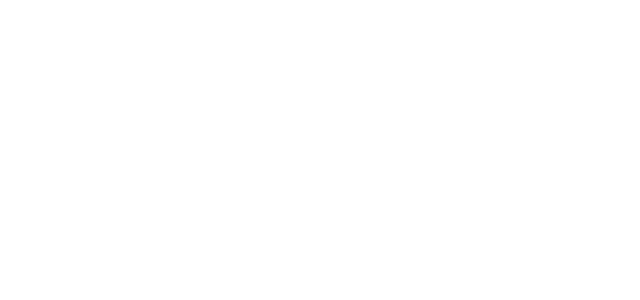
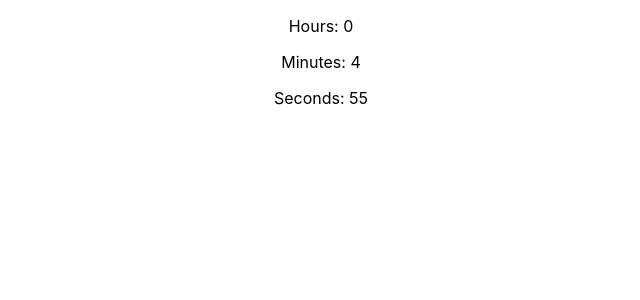
Before and after one commit to jabwashi2/noodle-timer, a React (Create React App) app: page / in a window 1280 px wide. Shown: the top 300 px of the page, without its empty margins (319-959 px from the left). Built offline with nearby package versions, Linux system fonts and the light colour scheme.

Commit message:
basic timer finished

```diff
--- a/src/Timer.js
+++ b/src/Timer.js
@@ -22,14 +22,6 @@
 
     return totalTime.getTime();
 }
-
-// function getCurrentTime(_totalTime) {
-//     const time = Date.parse(_totalTime) - Date.now();
-
-
-
-//     return time;
-// }
 
 export function Timer (props) { /* props will be the time the timer is set to (ex: 5 minutes, ten minutes, etc) */
 /*
@@ -59,10 +51,13 @@
 
 
 
-      console.log("hours: " + timeHours, "minutes: " + timeMinutes, "seconds: " + timeSeconds)
+    //   console.log("hours: " + timeHours, "minutes: " + timeMinutes, "seconds: " + timeSeconds)
 
     return (
         <div className="timer">
+            <p>Hours: {timeHours}</p>
+            <p>Minutes: {timeMinutes}</p>
+            <p>Seconds: {timeSeconds}</p>
         </div>
     )
 }
```
